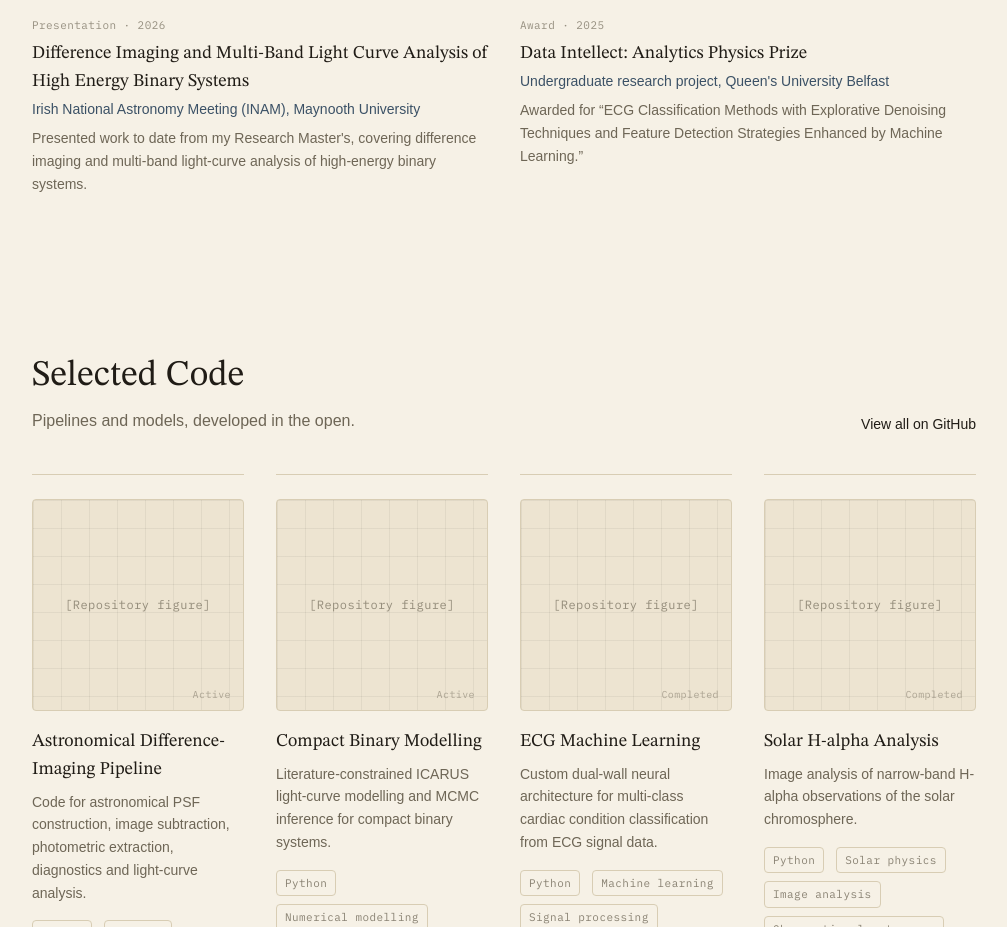
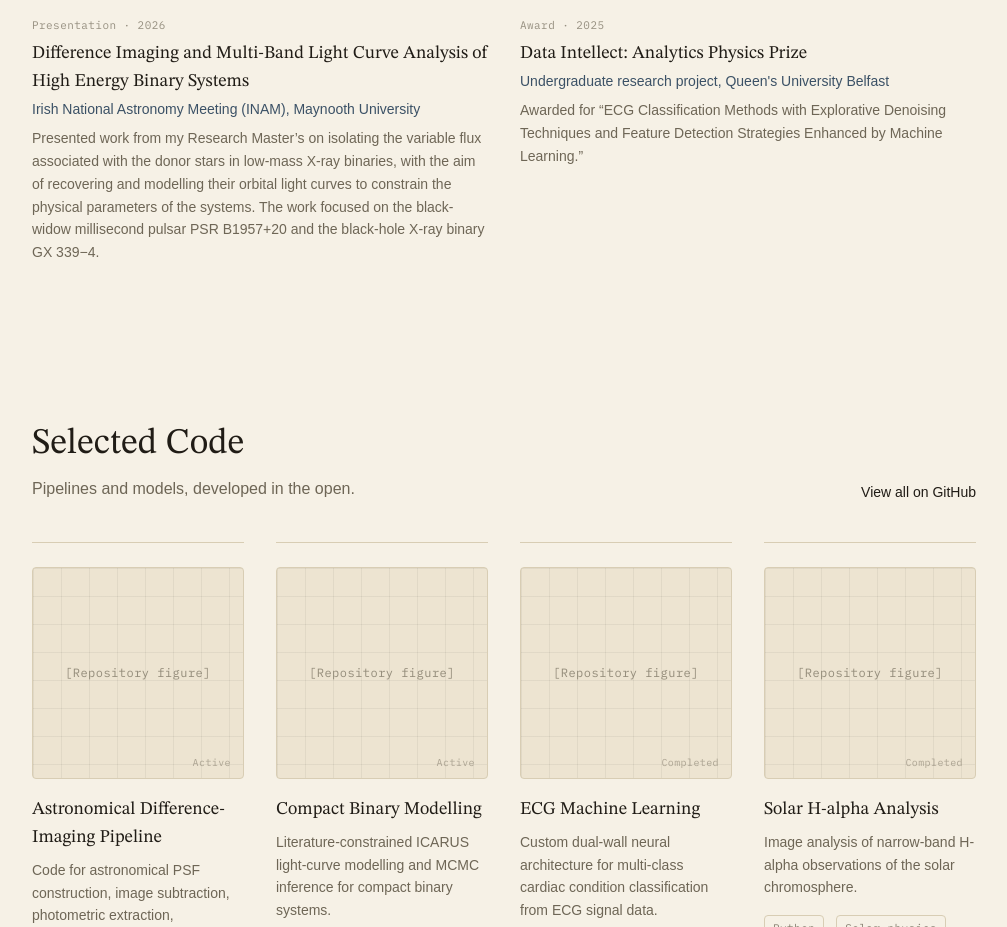
Before and after one commit to EoinTrainor/academic-website, a Next.js app: page / in a window 1280 px wide. Shown: the part 5340-6267 px from the top of the page, without its empty margins (136-1143 px from the left). Built offline with nearby package versions, Linux system fonts and the light colour scheme; a web font is replaced by a local one.

Commit message:
Rewrite INAM presentation note with full scientific description

```diff
--- a/src/data/outputs.ts
+++ b/src/data/outputs.ts
@@ -12,7 +12,7 @@ export const OUTPUTS: Output[] = [
     title: "Difference Imaging and Multi-Band Light Curve Analysis of High Energy Binary Systems",
     venue: "Irish National Astronomy Meeting (INAM), Maynooth University",
     year: "2026",
-    note: "Presented work to date from my Research Master's, covering difference imaging and multi-band light-curve analysis of high-energy binary systems.",
+    note: "Presented work from my Research Master’s on isolating the variable flux associated with the donor stars in low-mass X-ray binaries, with the aim of recovering and modelling their orbital light curves to constrain the physical parameters of the systems. The work focused on the black-widow millisecond pulsar PSR B1957+20 and the black-hole X-ray binary GX 339−4.",
   },
   {
     kind: "Award",
```
